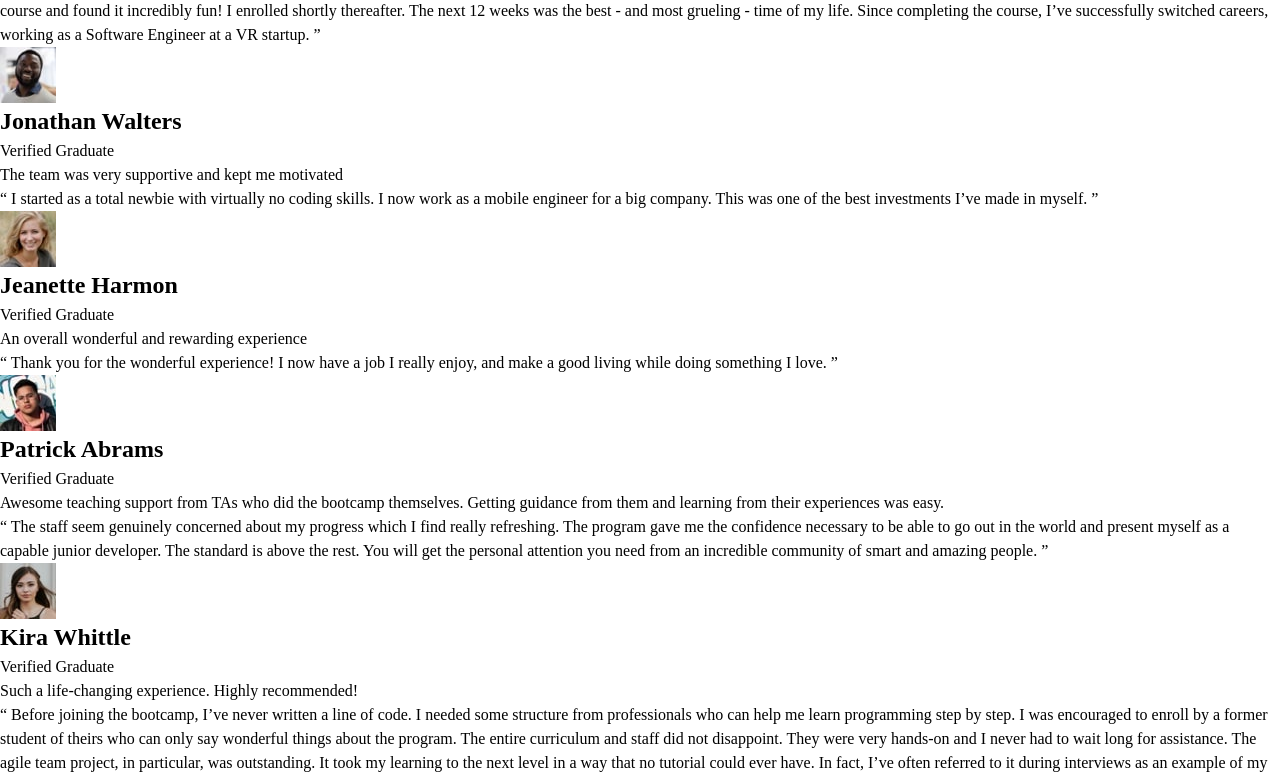
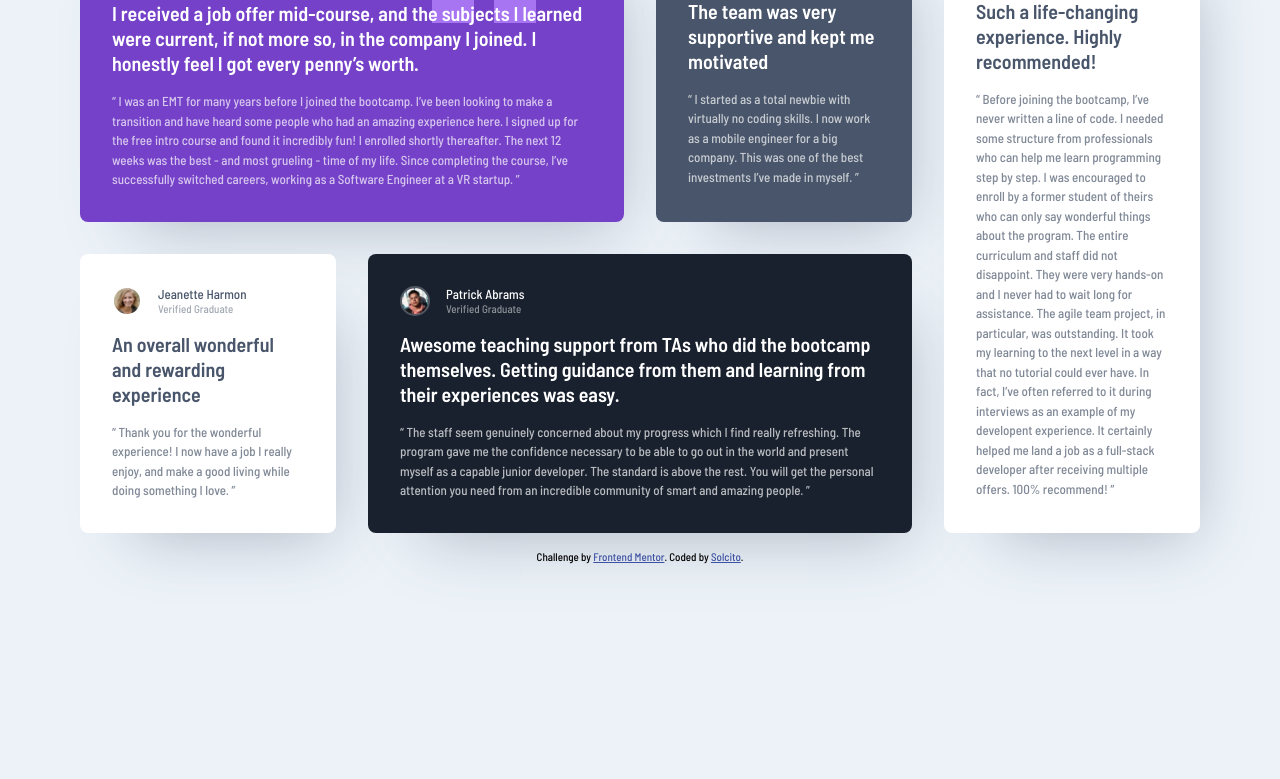
Before and after one commit to solch4/Testimonials-grid-section, a plain HTML site: page index.html in a window 1280 px wide. Shown: the part 165-944 px from the top of the page. After the commit the page ends 800 px from the top, so only its background shows below. Drawn offline with Linux system fonts and the light colour scheme.

Commit message:
challenge finished

```diff
--- a/index.html
+++ b/index.html
@@ -25,70 +25,70 @@
 
 <body>
   <main class="cards">
-    <article class="card">
-      <div>
+    <article class="card text-light bg-moderate-violet">
+      <div class="card-header">
         <img src="./images/image-daniel.jpg" alt="Daniel Clifford php">
         <div>
-          <h2>Daniel Clifford</h2>
-          <p>Verified Graduate</p>
+          <h3>Daniel Clifford</h3>
+          <p class="card-position">Verified Graduate</p>
         </div>
       </div>
-      <p>I received a job offer mid-course, and the subjects I learned were current, if not more so,
-        in the company I joined. I honestly feel I got every penny’s worth.</p>
+      <strong>I received a job offer mid-course, and the subjects I learned were current, if not more so,
+        in the company I joined. I honestly feel I got every penny’s worth.</strong>
       <p>“ I was an EMT for many years before I joined the bootcamp. I’ve been looking to make a
         transition and have heard some people who had an amazing experience here. I signed up
         for the free intro course and found it incredibly fun! I enrolled shortly thereafter.
         The next 12 weeks was the best - and most grueling - time of my life. Since completing
         the course, I’ve successfully switched careers, working as a Software Engineer at a VR startup. ”</p>
     </article>
-    <article class="card">
-      <div>
+    <article class="card text-light bg-very-dark-grayish-blue">
+      <div class="card-header">
         <img src="./images/image-jonathan.jpg" alt="Jonathan Walters php">
         <div>
           <h2>Jonathan Walters</h2>
-          <p>Verified Graduate</p>
+          <p class="card-position">Verified Graduate</p>
         </div>
       </div>
-      <p>The team was very supportive and kept me motivated</p>
+      <strong>The team was very supportive and kept me motivated</strong>
       <p>“ I started as a total newbie with virtually no coding skills. I now work as a mobile engineer
         for a big company. This was one of the best investments I’ve made in myself. ”</p>
     </article>
-    <article class="card">
-      <div>
+    <article class="card text-dark bg-white">
+      <div class="card-header">
         <img src="./images/image-jeanette.jpg" alt="Jeanette Harmon php">
         <div>
           <h2>Jeanette Harmon</h2>
-          <p>Verified Graduate</p>
+          <p class="card-position">Verified Graduate</p>
         </div>
       </div>
-      <p>An overall wonderful and rewarding experience</p>
+      <strong>An overall wonderful and rewarding experience</strong>
       <p>“ Thank you for the wonderful experience! I now have a job I really enjoy, and make a good living
         while doing something I love. ”</p>
     </article>
-    <article class="card">
-      <div>
+    <article class="card text-light bg-very-dark-blackish-blue">
+      <div class="card-header">
         <img src="./images/image-patrick.jpg" alt="Patrick Abrams php">
         <div>
           <h2>Patrick Abrams</h2>
-          <p>Verified Graduate</p>
+          <p class="card-position">Verified Graduate</p>
         </div>
       </div>
-      <p>Awesome teaching support from TAs who did the bootcamp themselves. Getting guidance from them and
-        learning from their experiences was easy.</p>
+      <strong>Awesome teaching support from TAs who did the bootcamp themselves. Getting guidance from them and
+        learning from their experiences was easy.</strong>
       <p>“ The staff seem genuinely concerned about my progress which I find really refreshing. The program
         gave me the confidence necessary to be able to go out in the world and present myself as a capable
         junior developer. The standard is above the rest. You will get the personal attention you need from
         an incredible community of smart and amazing people. ”</p>
     </article>
-    <article class="card">
-      <div>
+    <article class="card text-dark bg-white">
+      <div class="card-header">
         <img src="./images/image-kira.jpg" alt="Kira Whittle php">
         <div>
           <h2>Kira Whittle</h2>
-          <p>Verified Graduate</p>
+          <p class="card-position">Verified Graduate</p>
         </div>
       </div>
-      <p>Such a life-changing experience. Highly recommended!</p>
+      <strong>Such a life-changing experience. Highly recommended!</strong>
       <p>“ Before joining the bootcamp, I’ve never written a line of code. I needed some structure from
         professionals who can help me learn programming step by step. I was encouraged to enroll by a former
         student of theirs who can only say wonderful things about the program. The entire curriculum and staff
--- a/style.css
+++ b/style.css
@@ -64,3 +64,160 @@ select {
     scroll-behavior: auto !important;
   }
 }
+
+
+/* ==================================================================
+  PERSONAL STYLE
+================================================================== */
+:root {
+  --clr-moderate-violet: 263, 55%, 52%;
+  --clr-very-dark-grayish-blue: 217, 19%, 35%;
+  --clr-very-dark-blackish-blue: 219, 29%, 14%;
+  --clr-white: 0, 0%, 100%;
+
+  --clr-light-gray: 0, 0%, 81%;
+  --clr-light-grayish-blue: 210, 46%, 95%;
+
+  --ff-body: 'Barlow Semi Condensed', sans-serif;
+  --fs-body: 13px;
+}
+
+body {
+  display: grid;
+  place-content: center;
+  font-size: var(--fs-body);
+  font-family: var(--ff-body);
+  background-color: hsl(var(--clr-light-grayish-blue));
+}
+
+.text-dark {
+  --text-color: var(--clr-very-dark-grayish-blue);
+  color: hsl(var(--text-color));
+}
+
+.text-light {
+  --text-color: var(--clr-white);
+  color: hsl(var(--text-color));
+}
+
+.bg-moderate-violet {
+  background-color: hsl(var(--clr-moderate-violet));
+}
+
+.bg-very-dark-grayish-blue {
+  background-color: hsl(var(--clr-very-dark-grayish-blue));
+}
+
+.bg-very-dark-blackish-blue {
+  background-color: hsl(var(--clr-very-dark-blackish-blue));
+}
+
+.bg-white {
+  background-color: hsl(var(--clr-white));
+}
+
+.cards {
+  padding: 1rem;
+  display: grid;
+  gap: 1.5rem;
+  max-width: 1152px;
+}
+
+.card {
+  border-radius: 8px;
+  padding: 2rem;
+  display: flex;
+  flex-direction: column;
+  gap: 1rem;
+  box-shadow: 1.5rem 2rem 4rem -2rem hsl(var(--clr-very-dark-grayish-blue), 40%);
+}
+
+.card-header {
+  display: flex;
+  align-items: center;
+  gap: 1rem;
+  line-height: 1.25;
+}
+
+.card img {
+  height: 30px;
+  border-radius: 50%;
+  border: 2px solid hsl(var(--clr-white), 25%);
+}
+
+.card-header h2 {
+  font-size: 13px;
+  font-weight: 500;
+}
+
+.card-position {
+  color: hsl(var(--text-color), 50%);
+  font-size: 11px;
+}
+
+.card>p {
+  color: hsl(var(--text-color), 70%);
+}
+
+.card>strong {
+  font-size: 1.25rem;
+  line-height: 1.25;
+}
+
+.card:nth-child(1) {
+  background-image: url(./images/bg-pattern-quotation.svg);
+  background-repeat: no-repeat;
+  background-position: 80% 0;
+}
+
+@media (min-width:576px) {
+  .cards {
+    grid-template-columns: repeat(2, 1fr);
+    grid-template-areas:
+      'c1 c1'
+      'c2 c3'
+      'c4 c4'
+      'c5 c5';
+  }
+
+  .card:nth-child(1) {
+    grid-area: c1;
+  }
+
+  .card:nth-child(2) {
+    grid-area: c2;
+  }
+
+  .card:nth-child(3) {
+    grid-area: c3;
+  }
+
+  .card:nth-child(4) {
+    grid-area: c4;
+  }
+
+  .card:nth-child(5) {
+    grid-area: c5;
+  }
+}
+
+@media (min-width:768px) {
+  .cards {
+    grid-template-columns: repeat(3, 1fr);
+    grid-template-areas:
+      'c1 c1 c2'
+      'c3 c4 c4'
+      'c5 c5 c5';
+    gap: 2rem;
+  }
+}
+
+@media (min-width:992px) {
+  .cards {
+    grid-template-columns: repeat(4, 1fr);
+    grid-template-areas:
+      'c1 c1 c2 c5'
+      'c3 c4 c4 c5';
+    gap: 2rem;
+  }
+}
```
